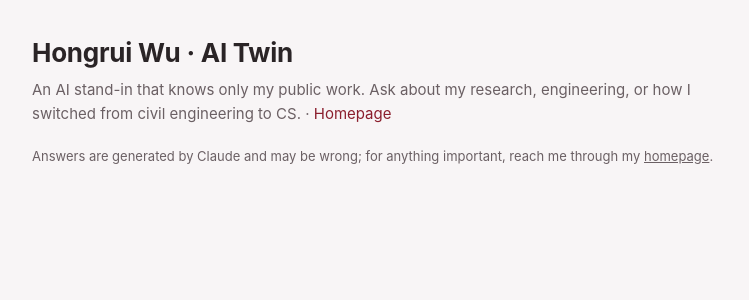
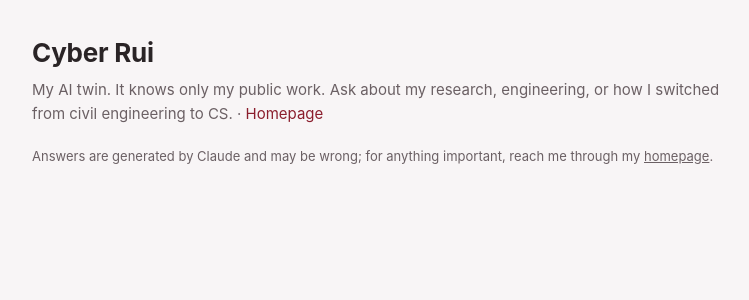
Before and after one commit to oneHFR/oneHFR.github.io, a Jekyll site: the page chat/index.html, which Jekyll copies as it is, in a window 1280 px wide. Shown: the top 300 px of the page, without its empty margins (248-997 px from the left). Built offline with Jekyll 4.4.1, drawn with Linux system fonts in a browser that asks for light colours; a script that is not in the unit is left out.

Commit message:
Larger publication note and cover hint; renamed Cyber Rui chat page with embed mode
Co-Authored-By: Claude Opus 5.5 (1M context) <noreply@anthropic.com>
Claude-Session: https://claude.ai/code/session_01QNMo7FCCFnVF5qPTeXeTUv

```diff
--- a/assets/css/home.css
+++ b/assets/css/home.css
@@ -106,7 +106,7 @@ svg { width: 1em; height: 1em; flex: none; }
 .section + .section { border-top: 1px solid var(--line); padding-top: 40px; }
 .section__head { display: flex; align-items: baseline; justify-content: space-between; gap: 16px; margin-bottom: 20px; }
 .section h2 { font: 600 24px/1.2 var(--sans); margin: 0; letter-spacing: -.02em; }
-.section__note { margin: 0; color: var(--faint); font-size: 13.5px; text-align: right; }
+.section__note { margin: 0; color: var(--faint); font-size: 15px; text-align: right; }
 
 .intro p { margin: 0 0 14px; font-size: 17px; line-height: 1.7; }
 .intro a { text-decoration: underline; text-decoration-color: color-mix(in srgb, var(--accent) 40%, transparent); text-underline-offset: 3px; }
@@ -139,7 +139,7 @@ svg { width: 1em; height: 1em; flex: none; }
 .pub__cover.is-animated .anim { opacity: 1; }
 .pub__cover.is-animated .still { opacity: 0; }
 .pub__cover .hint {
-  position: absolute; right: 8px; bottom: 8px; font-size: 11px; font-weight: 500; padding: 2px 8px; border-radius: 999px;
+  position: absolute; right: 8px; bottom: 8px; font-size: 13px; font-weight: 500; padding: 3px 10px; border-radius: 999px;
   background: rgba(0, 0, 0, .55); color: #fff; opacity: 0; transition: opacity .2s; pointer-events: none;
 }
 .pub__cover:hover .hint { opacity: 1; }
--- a/chat/index.html
+++ b/chat/index.html
@@ -1,10 +1,11 @@
 <!doctype html>
 <html lang="en">
 <head>
+<script>if(/[?&]embed=1/.test(location.search))document.documentElement.className='embed'</script>
 <meta charset="utf-8">
 <meta name="viewport" content="width=device-width,initial-scale=1">
-<title>Hongrui Wu · AI Twin</title>
-<meta name="description" content="Chat with an AI stand-in that answers questions about Hongrui Wu's research and engineering work.">
+<title>Cyber Rui · Hongrui Wu's AI twin</title>
+<meta name="description" content="Chat with Cyber Rui, my AI twin, which answers questions about Hongrui Wu's research and engineering work.">
 <style>
   :root{--bg:#F8F5F6;--txt:#2A2426;--mute:#6B6064;--accent:#8B1E2D}
   @media (prefers-color-scheme:dark){:root{--bg:#130F11;--txt:#EFE7E9;--mute:#A89DA1;--accent:#E07A88}}
@@ -18,13 +19,16 @@
   .sub a:hover{text-decoration:underline}
   footer{margin-top:16px;font-size:13px;color:var(--mute)}
   footer a{color:inherit}
+  /* ?embed=1: the homepage chat panel shows its own title bar */
+  .embed body{padding:12px}
+  .embed header,.embed footer{display:none}
 </style>
 </head>
 <body>
 <main>
   <header>
-    <h1>Hongrui Wu · AI Twin</h1>
-    <p class="sub">An AI stand-in that knows only my public work. Ask about my research, engineering, or how I switched from civil engineering to CS. · <a href="/">Homepage</a></p>
+    <h1>Cyber Rui</h1>
+    <p class="sub">My AI twin. It knows only my public work. Ask about my research, engineering, or how I switched from civil engineering to CS. · <a href="/">Homepage</a></p>
   </header>
   <div id="cyber-chat"></div>
   <footer>Answers are generated by Claude and may be wrong; for anything important, reach me through my <a href="/">homepage</a>.</footer>
```
